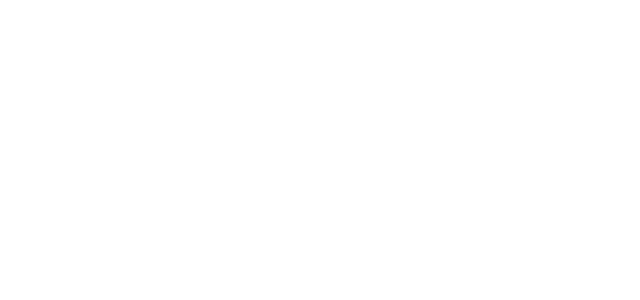
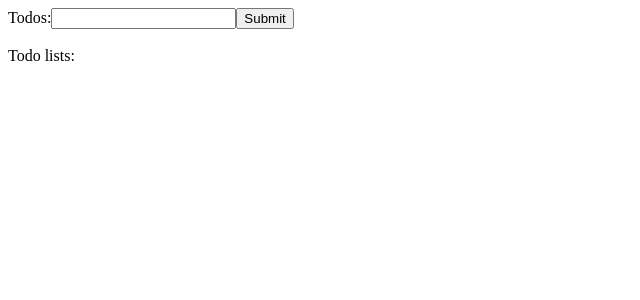
Before and after one commit to withoutwax/redux-todo-app, a React (Create React App) app: page / in a window 1280 px wide. Shown: the top 300 px of the page, without its empty margins (0-640 px from the left). Built offline with nearby package versions, Linux system fonts and the light colour scheme.

Commit message:
Initial setup for Redux

```diff
--- a/src/components/App.js
+++ b/src/components/App.js
@@ -1,10 +1,14 @@
 import React, { Component } from 'react';
+import InputTodo from '../containers/InputTodo';
+import TodoLists from '../containers/TodoLists';
 
 class App extends Component {
   render() {
     return (
       <div>
-
+        <InputTodo />
+        <br />
+        <TodoLists />
       </div>
     );
   }
--- /dev/null
+++ b/src/containers/InputTodo.js
@@ -0,0 +1,16 @@
+import React, { Component } from 'react';
+
+class InputTodo extends Component {
+  render() {
+    return (
+      <form>
+        <lable>Todos:
+          <input type="text" value="" />
+        </lable>
+        <input type="submit" value="Submit" />
+      </form>
+    );
+  }
+}
+
+export default InputTodo;
--- /dev/null
+++ b/src/containers/TodoLists.js
@@ -0,0 +1,13 @@
+import React, { Component } from 'react';
+
+class TodoLists extends Component {
+  render() {
+    return (
+      <div>
+        Todo lists:
+      </div>
+    );
+  }
+}
+
+export default TodoLists;
--- a/src/index.js
+++ b/src/index.js
@@ -2,4 +2,11 @@ import React from 'react';
 import ReactDOM from 'react-dom';
 import App from './components/App';
 
-ReactDOM.render(<App />, document.getElementById('root'));
+// Redux
+import { Provider } from 'react-redux';
+// import store from './store';
+
+ReactDOM.render(
+  <Provider>
+    <App />
+  </Provider>, document.getElementById('root'));
--- /dev/null
+++ b/src/store.js
@@ -0,0 +1,6 @@
+import { createStore } from 'redux';
+import reducer from './reducers';
+
+const store = createStore(reducer);
+
+export default store;
```
Also changed, not shown: src/reducers/index.js (added).
